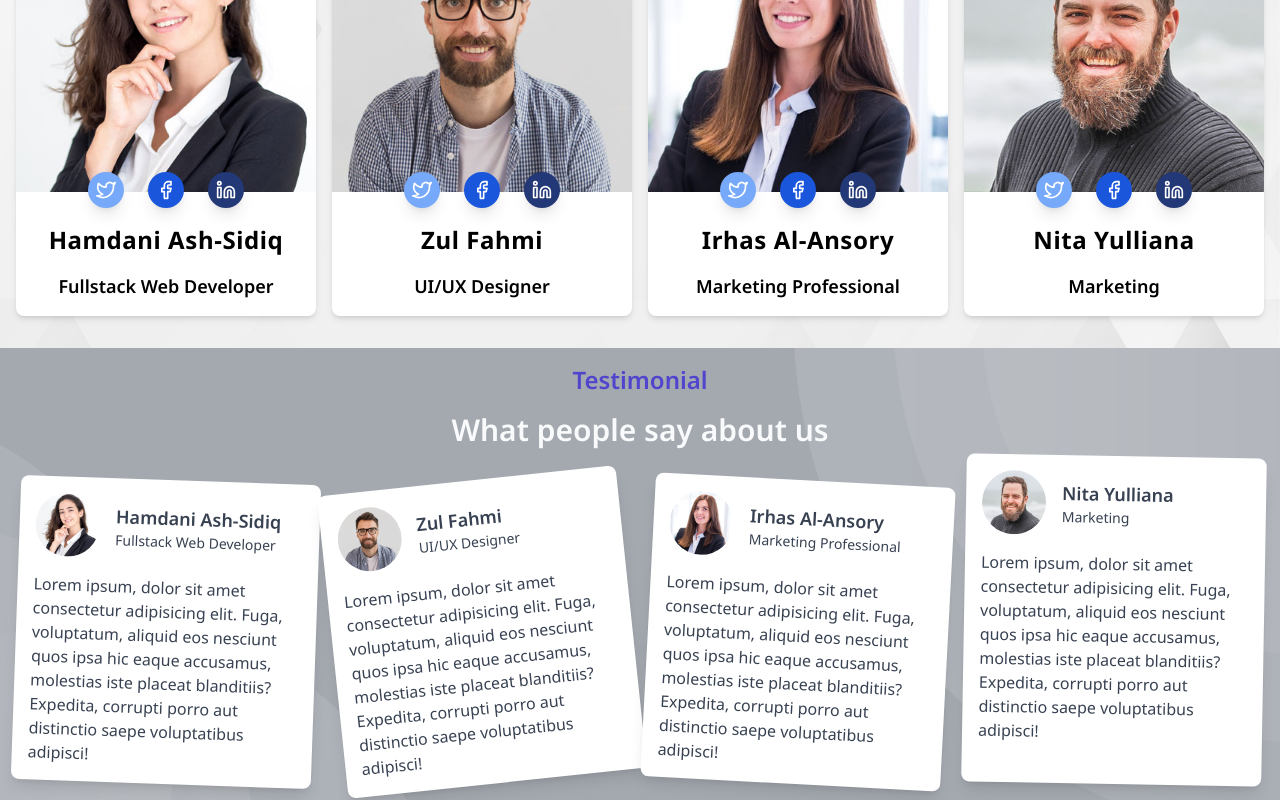
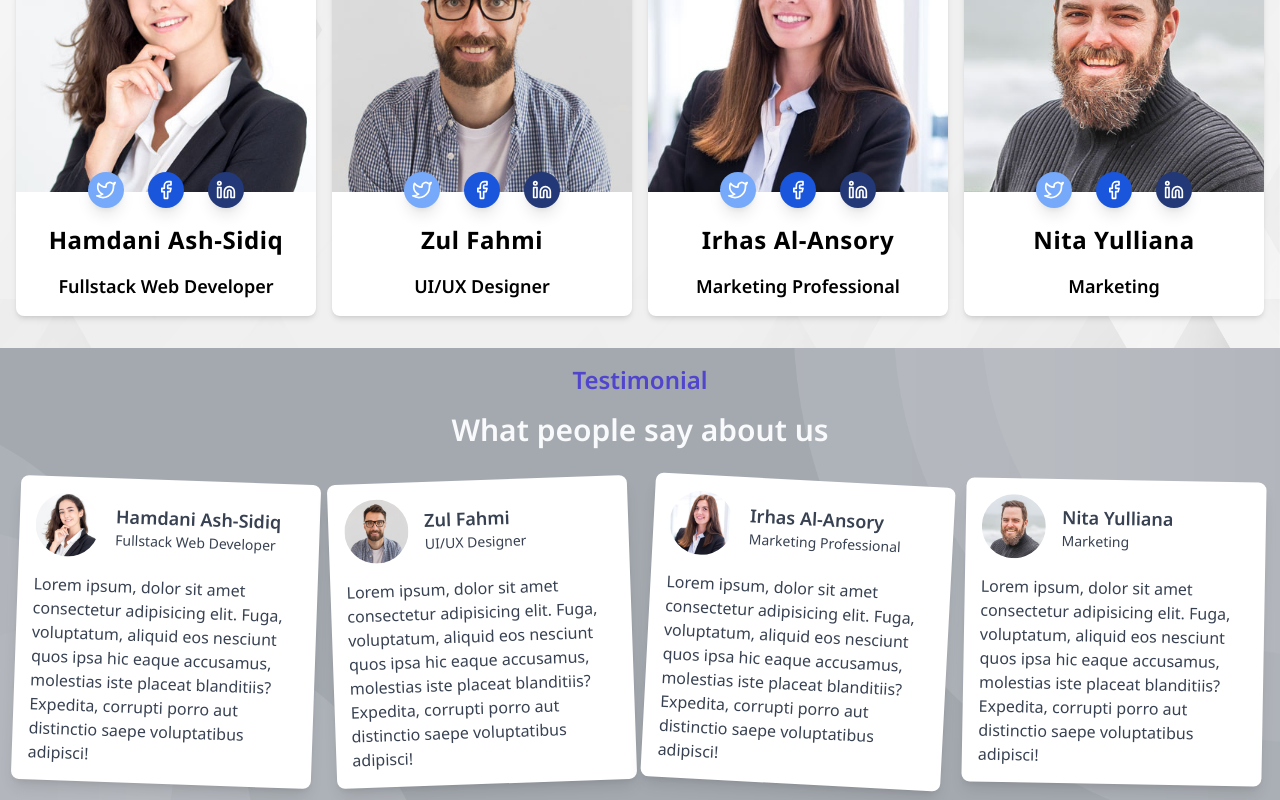
Before and after one commit to semet/nexy, a Next.js app: page / in a window 1280 px wide. Shown: the part 2352-3152 px from the top of the page. Built offline with nearby package versions, Linux system fonts and the light colour scheme.

Commit message:
adjust rotation scale

```diff
--- a/components/home/TestimonialSection.tsx
+++ b/components/home/TestimonialSection.tsx
@@ -20,7 +20,7 @@ const persons = [
       aliquid eos nesciunt quos ipsa hic eaque accusamus, molestias iste placeat
       blanditiis? Expedita, corrupti porro aut distinctio saepe voluptatibus
       adipisci!`,
-		rotate: "rotate-0 lg:-rotate-6",
+		rotate: "rotate-0 lg:-rotate-2",
 	},
 	{
 		name: "Irhas Al-Ansory",
@@ -40,7 +40,7 @@ const persons = [
       aliquid eos nesciunt quos ipsa hic eaque accusamus, molestias iste placeat
       blanditiis? Expedita, corrupti porro aut distinctio saepe voluptatibus
       adipisci!`,
-		rotate: "rotate-0 lg:rotate-1 -mt-6",
+		rotate: "rotate-0 lg:rotate-1",
 	},
 ];
 
```
